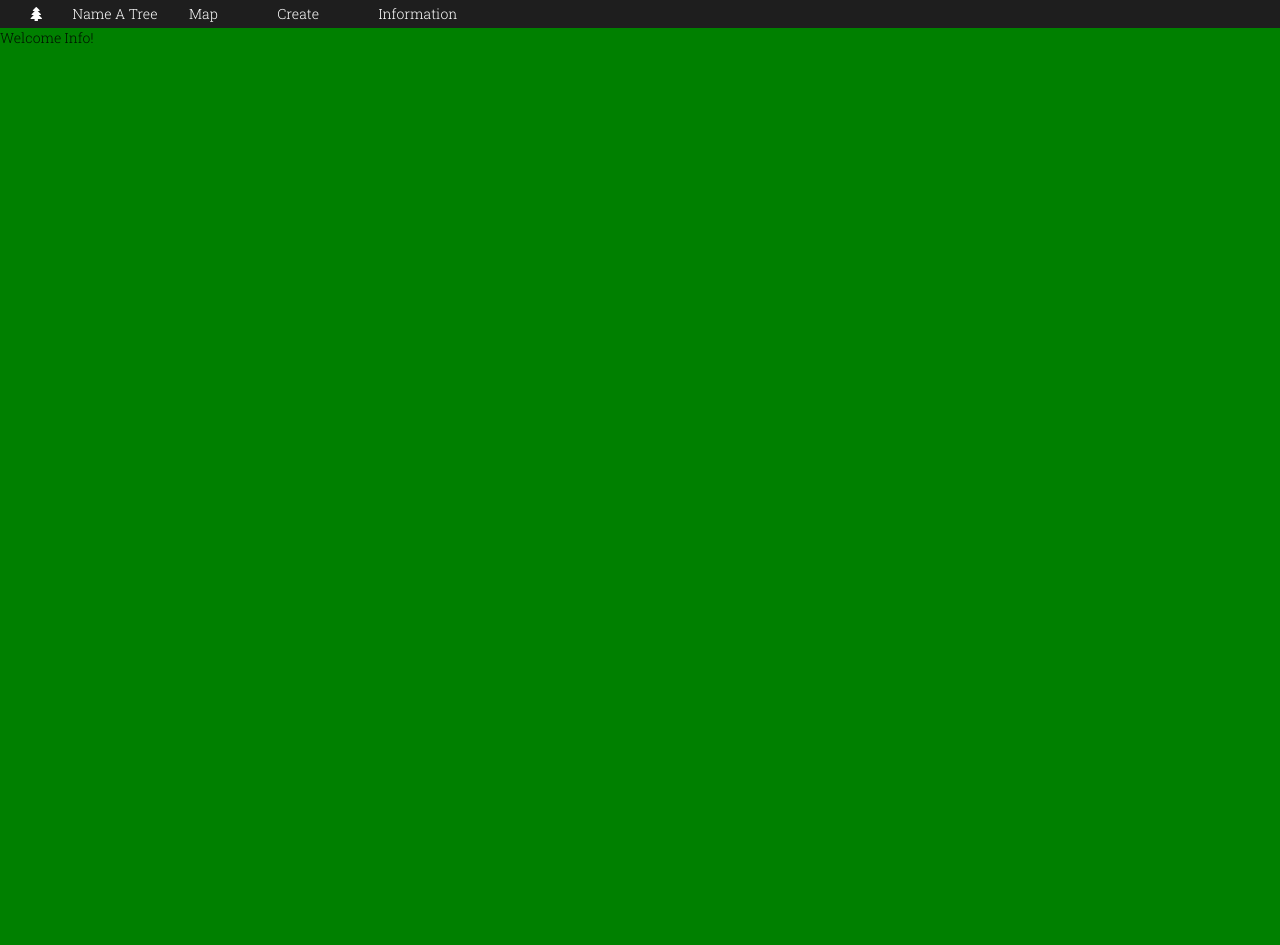
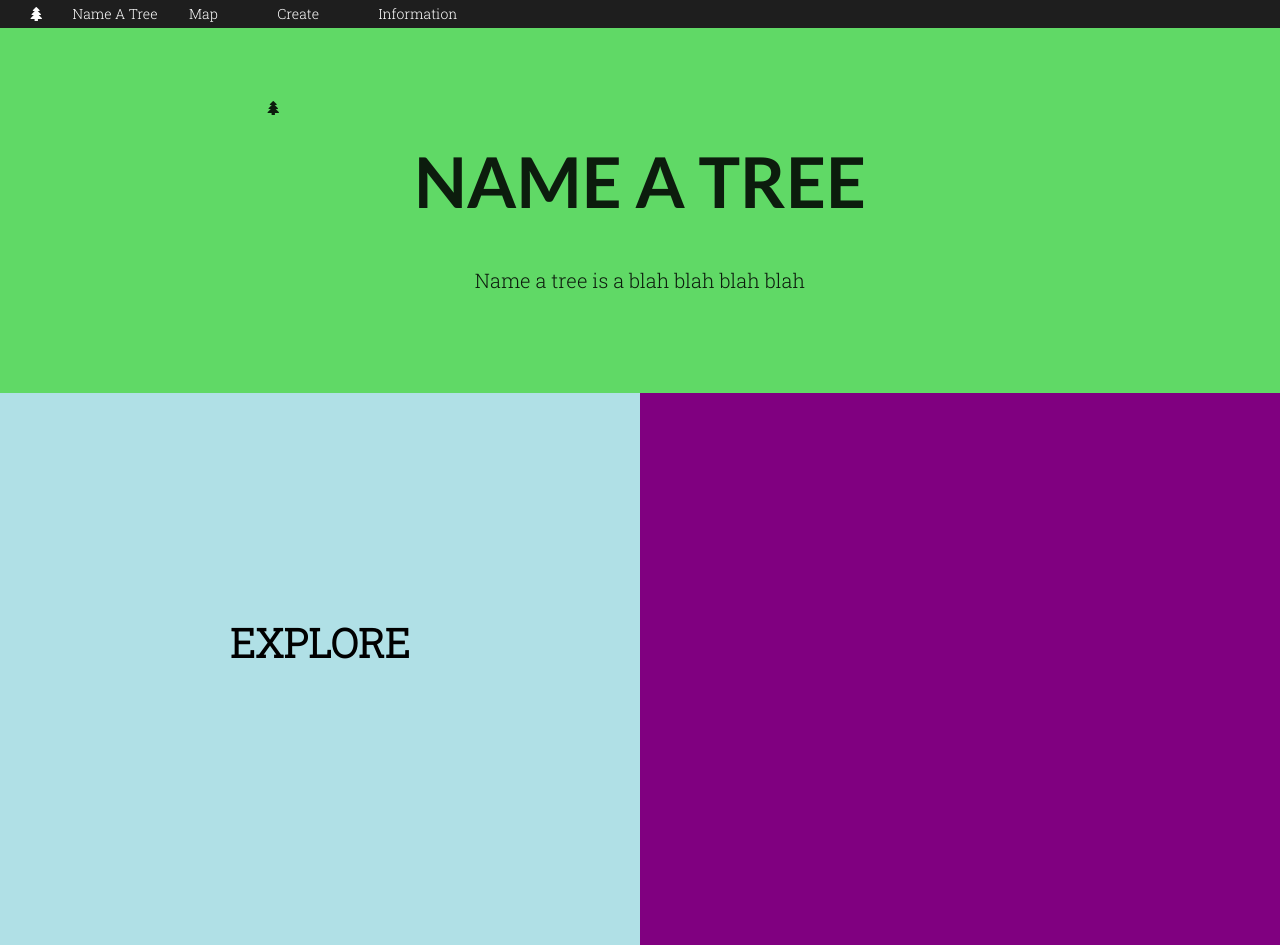
Before and after one commit to binarytrails/nameatree, a Django app: page /info/ in a window 1280 px wide. Before the commit the page ends 44 px from the top, so only its background shows below. Run offline with Django 3.2, Linux system fonts and the light colour scheme.

Commit message:
Added base info style and content

```diff
--- a/src/frontend/templates/frontend/info.html
+++ b/src/frontend/templates/frontend/info.html
@@ -2,6 +2,126 @@
 
 {% block content %}
 
-    Welcome Info!
+	{% load staticfiles %}
+	<link rel="stylesheet" href="{{ STATIC }}frontend/css/info.css"/>
+
+	<style>
+		/*#content
+		{
+			background: green;
+			position:
+		}*/
+
+					h1 {
+				text-align: center;
+				font-size: 70px;
+				font-weight: 30px;
+			}
+
+					p {
+				text-align: center;
+				font-size: 20px;
+			}
+
+
+					h3 {
+				text-align:left;
+				font-size: 30px;
+					}
+
+			#container
+			{
+				width: 100%;
+				height: 100%;
+				background: #60D966;
+			}
+
+			#main {
+				width:75%;
+				max-width: 750px;
+				margin-right: auto;
+				margin-left: auto;
+				margin-top: 70px;
+				margin-bottom: -30px;
+
+			}
+			#about {
+				width:75%;
+				max-width: 750px;
+				margin-right: auto;
+				margin-left: auto;
+				margin-top: 70px;
+				margin-bottom: -30px;
+
+			}
+
+			#explore
+			{
+    			width: 100%;
+   				height: 69%;
+				margin-top: 10%;
+				background: purple;
+			}
+
+				#explore #right
+				{
+	   				 right: 0;
+	   				 width: 50%;
+	   				 height: 100%;
+	    			 background-color: #b0e0e6;
+				}
+
+					#explore #right p
+					{
+						color: black;
+						text-align: center;
+						vertical-align: middle;
+						line-height: 500px;
+						font-size: 40px;
+					}
+
+
+			#name
+			{
+    			width: 100%;
+   				height: 69%;
+				margin-top: 10%;
+				background: purple;
+			}
+
+				#name #left
+				{
+	   				 left: 0;
+	   				 width: 50%;
+	   				 height: 100%;
+	    			 background-color: #b0e0e6;
+				}
+
+					#name #left p
+					{
+						color: black;
+						text-align: center;
+						vertical-align: middle;
+						line-height: 500px;
+						font-size: 40px;
+					}
+
+	</style>
+
+	<article id="main">
+		<i class="tree icon"></i>
+		<h1>NAME A TREE</h1>
+	</article>
+
+	<article id="about">
+		<p>Name a tree is a blah blah blah blah</p>
+	</article>
+
+	<div id="explore">
+  		<div id="right">
+   			<p><b>EXPLORE</b></p>
+ 		</div>
+	</div>
+
 
 {% endblock %}
```
